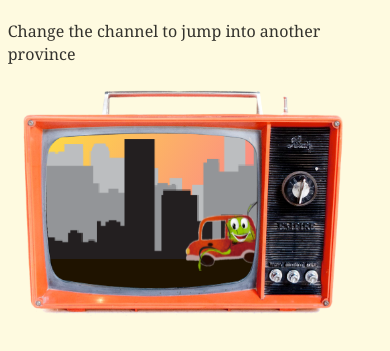
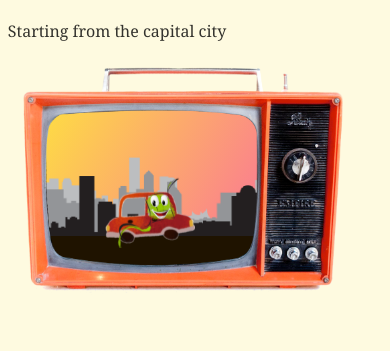
Before and after one commit to diagnosa/ketupat-animated, a Gatsby site: page / in a window 390 px wide. Shown: the part 225-576 px from the top of the page. Built offline with nearby package versions, Linux system fonts and the light colour scheme; Gatsby itself is replaced by a stand-in of ours.

Commit message:
add mobile friendly positioning and change intro text

```diff
--- a/src/components/cityscape.module.css
+++ b/src/components/cityscape.module.css
@@ -21,3 +21,17 @@
     left: -750px;
   }
 }
+
+@media only screen and (max-width: 600px) {
+  .container {
+    width: 750px;
+  }
+  @keyframes slide {
+    0% {
+      left: 0;
+    }
+    100% {
+      left: -375px;
+    }
+  }
+}
--- a/src/components/display.module.css
+++ b/src/components/display.module.css
@@ -59,4 +59,7 @@
     top: 55px;
     font-size: 14px;
   }
+  .car {
+    left: 70px;
+  }
 }
--- a/src/pages/index.js
+++ b/src/pages/index.js
@@ -9,7 +9,7 @@ export default function Home() {
             <h1>
                 Hi! Let&#39;s join the adventure of Ketupat around Indonesia!
             </h1>
-            <p>Change the channel to jump into another province</p>
+            <p>Starting from the capital city</p>
             <Television>
                 <Display />
             </Television>
```
